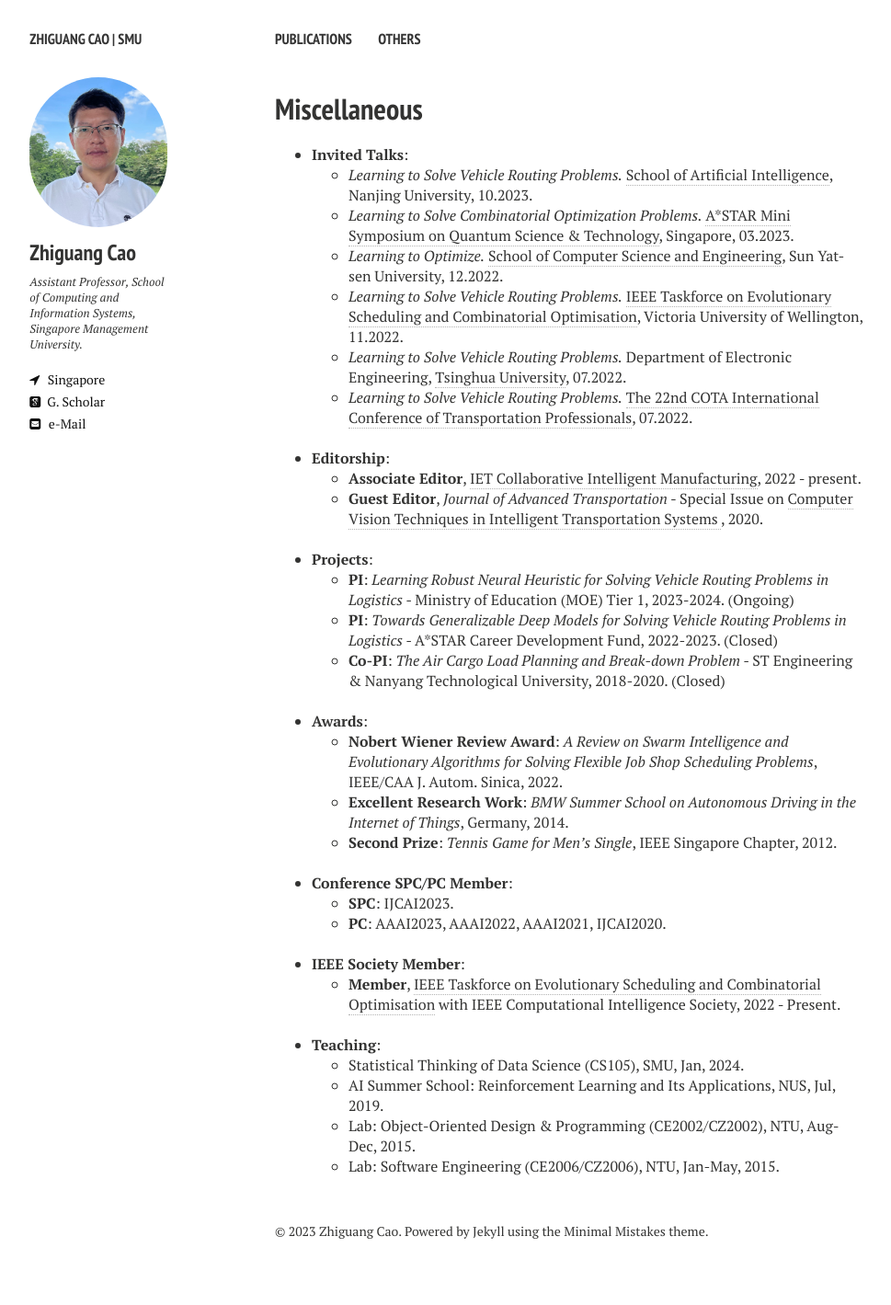
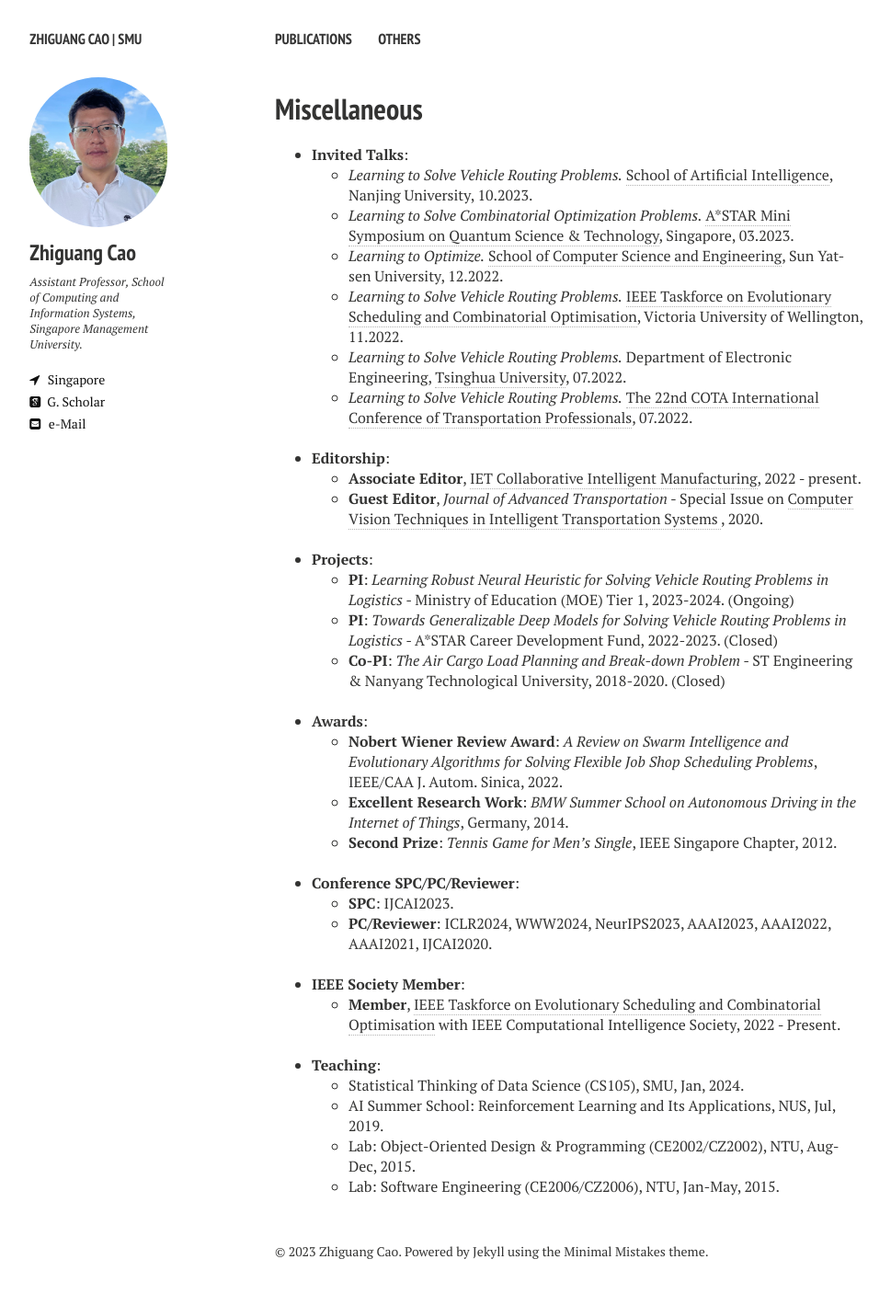
Before and after one commit to zhiguangcaosg/zhiguangcaosg.github.io, a Jekyll site: the page built from others.md, in a window 1280 px wide. Shown: the whole page at 92% size, without its empty margins (21-990 px from the left). Built offline with Jekyll 4.4.1, drawn with Linux system fonts in a browser that asks for light colours; nearby versions of some CDN libraries; before the commit the page ends 1397 px from its top, so only the background shows below that.

Commit message:
Update others.md

```diff
--- a/others.md
+++ b/others.md
@@ -75,11 +75,11 @@ comments: false
 <br>
 
 <li>
-<b>Conference SPC/PC Member</b>:
+<b>Conference SPC/PC/Reviewer</b>:
 	<ul>
 	<li> <b>SPC</b>: IJCAI2023.
 	</li>
-	<li> <b>PC</b>: AAAI2023, AAAI2022, AAAI2021, IJCAI2020.
+	<li> <b>PC/Reviewer</b>: ICLR2024, WWW2024, NeurIPS2023, AAAI2023, AAAI2022, AAAI2021, IJCAI2020.
 	</li>
 	</ul>
 </li>
```
